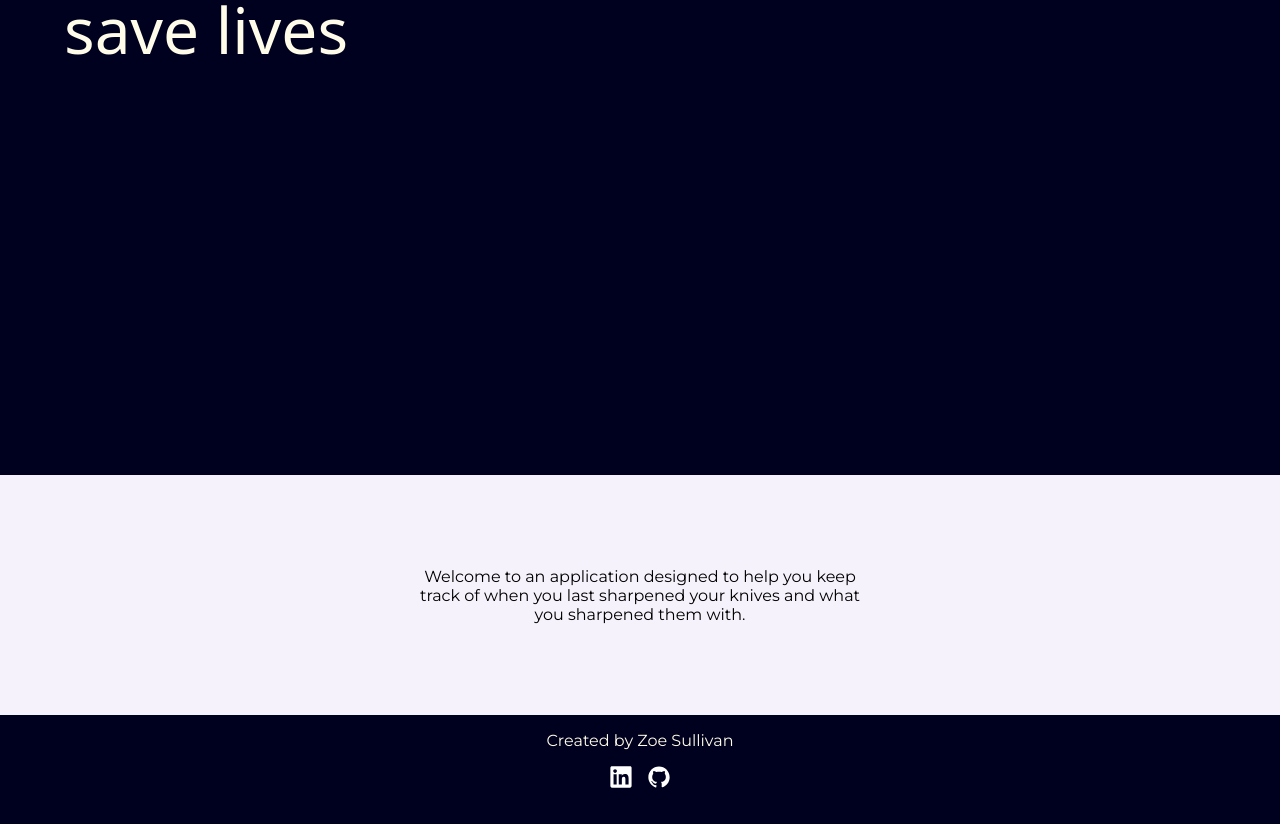
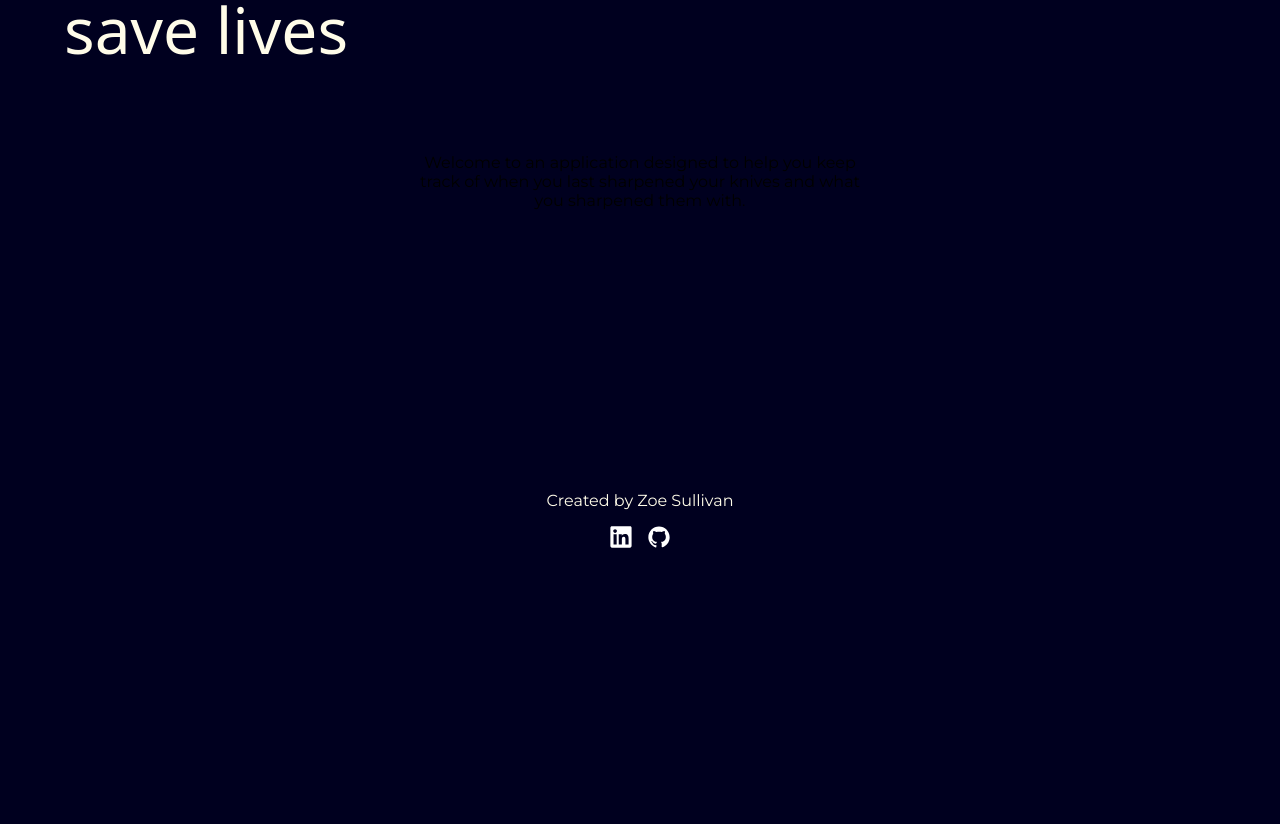
Before and after one commit to zothsu/sharpeningTracker, a React (Create React App) app: page / in a window 1280 px wide. Shown: the part 280-1104 px from the top of the page. After the commit the page ends 864 px from the top, so only its background shows below. Built offline with nearby package versions, Linux system fonts and the light colour scheme; a web font is replaced by a local one.

Commit message:
Add medium to sharpening history

```diff
--- a/src/components/AddNoteForm/AddNoteForm.jsx
+++ b/src/components/AddNoteForm/AddNoteForm.jsx
@@ -23,7 +23,7 @@ export default function AddKnifeForm({handleAddNote, setAddNoteForm}) {
       <form onSubmit={handleSubmit}>
         <label>Note Type</label>
         <select name="noteType" onChange={handleChange}>
-          <option value="Damage Report">Damage Report</option>
+          <option value="Damage Report">Damage</option>
           <option value="Bevel Angle">Bevel Angle</option>
           <option value="Other">Other</option>
         </select>
--- a/src/components/KnifeDetail/KnifeDetails.jsx
+++ b/src/components/KnifeDetail/KnifeDetails.jsx
@@ -34,7 +34,7 @@ export default function KnifeDetails({knives, handleDeleteKnife, handleUpdateKni
             <tr>
               <th>Name/Series Name</th>
               <th>Steel Type</th>
-              <th>Purchase Date</th>
+              <th>Length</th>
               <th>Last Sharpened</th>
               <th> Delete </th>
             </tr>
--- a/src/pages/HomePage/HomePage.css
+++ b/src/pages/HomePage/HomePage.css
@@ -14,41 +14,3 @@
   color: black;
   padding: 1em;
 }
-
-.herocontainer {
-  min-width: 5em;
-  width: 100vw;
-  height: 15em;
-  background-color: var(--white);
-  margin: 0 auto;
-  display: flex;
-  justify-content: center;
-  align-items: center;
-}
-
-/* .gridhero {
-  display: grid;
-  grid-template-areas:
-  ". top top top"
-  ". mid copy . "
-  ". lower copy . ";
-
-  grid-template-rows: 1fr .5fr .5fr
-}
-.copy {
-  grid-area: copy;
-  max-width: 18em;
-  text-align: right;
-  font-size: .75rem
-}
-.top {
-  grid-area: top;
-}
-
-.mid {
-  grid-area: mid;
-}
-
-.lower {
-  grid-area: lower;
-} */
--- a/src/pages/HomePage/HomePage.jsx
+++ b/src/pages/HomePage/HomePage.jsx
@@ -4,12 +4,10 @@ import Footer from '../../components/Footer/Footer'
 export default function HomePage() {
   return (
     <>
-    <div className='herocontainertop'>
-      <p className='hero top'>Sharp knives</p>
-      <p className='hero lower'>save lives</p>
-    </div>
-      <div className='herocontainer'>
-        <p className='copy'> Welcome to an application designed to help you keep track of when you last sharpened your knives and what you sharpened them with.</p>
+      <div className='herocontainertop'>
+        <p className='hero top'>Sharp knives</p>
+        <p className='hero lower'>save lives</p>
+        <p className='copy'>Welcome to an application designed to help you keep track of when you last sharpened your knives and what you sharpened them with.</p>
       </div>
       <Footer />
     </>
--- a/src/pages/KnifeDetailPage/KnifeDetailPage.css
+++ b/src/pages/KnifeDetailPage/KnifeDetailPage.css
@@ -40,4 +40,9 @@ h1 {
 
 aside {
   padding: 1em;
+  display: flex;
+  flex-direction: column;
+  justify-content: space-evenly;
+  row-gap: 4em;
+
 }
--- a/src/pages/KnifeDetailPage/KnifeDetailPage.jsx
+++ b/src/pages/KnifeDetailPage/KnifeDetailPage.jsx
@@ -48,13 +48,12 @@ export default function KnifeDetailPage() {
               <p className="length">Length: <span>{knife.length}</span></p>
               <p className="purchase">Purchase Date: <span>{formatDate(knife.purchaseDate)}</span></p>
             </div>
-            <hr/>
             <div className="knifeNotes">
               <h2 className="btnInTitle">Notes <button onClick={() => setAddNoteForm(true)}>Add Note</button></h2>
               {addNoteForm && <AddNoteForm handleAddNote={handleAddNote} setAddNoteForm={setAddNoteForm} />}
               { knife.notes.map((n, idx)=> (
                 <div key={idx}>
-                  <p className="notes">{n.noteType}: <span> {n.noteDetails}</span></p>
+                  <p className="notes">{n.noteType}: &nbsp;<span> {n.noteDetails}</span></p>
                 </div>
               ))}
             </div>
@@ -68,6 +67,7 @@ export default function KnifeDetailPage() {
               <tr>
                 <th>Stone Brand</th>
                 <th>Grit</th>
+                <th>Medium</th>
                 <th>Date</th>
               </tr>
               {knife.stones.map((val, key) => {
@@ -75,6 +75,7 @@ export default function KnifeDetailPage() {
                   <tr key={key}>
                     <td>{val.brand}</td>
                     <td>{val.grit}</td>
+                    <td>{val.medium === "Other" ? val.otherMedium : val.medium}</td>
                     <td>{formatDate(val.createdAt)}</td>
                   </tr>
                 )
```
